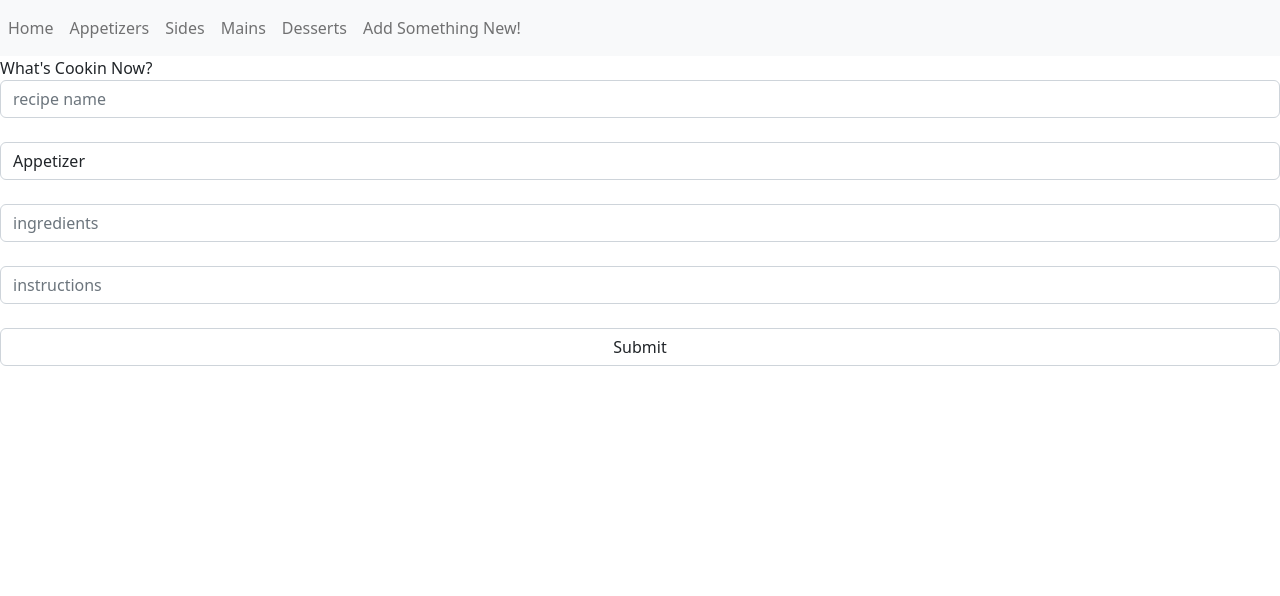
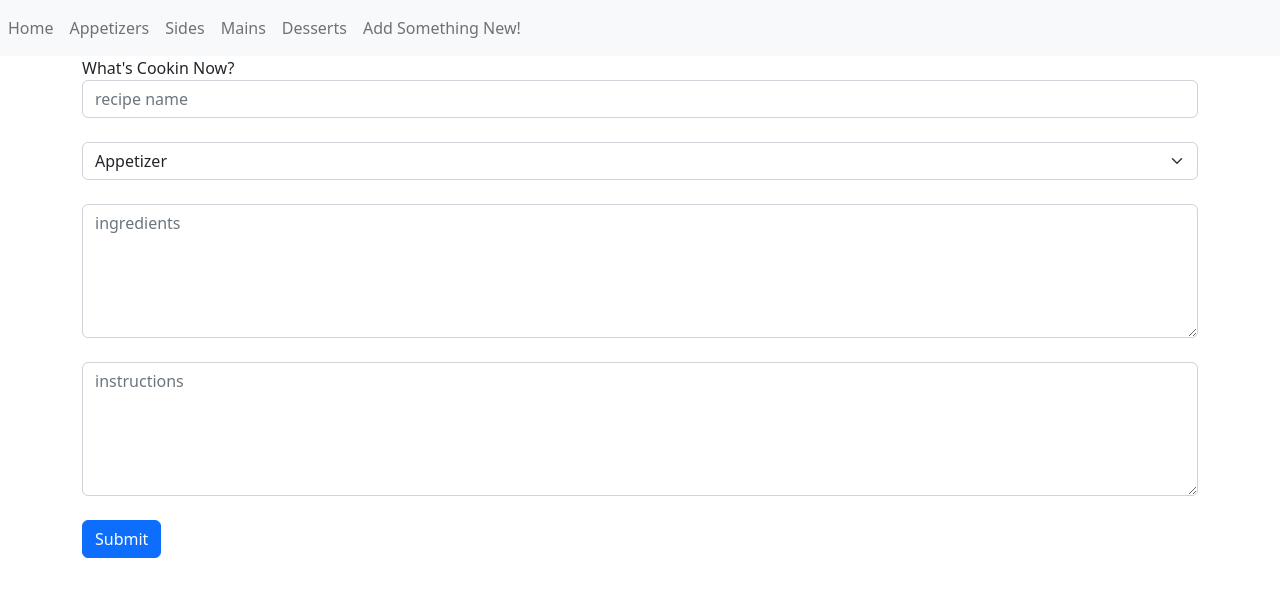
Before and after one commit to allisonbohannon/Flatiron_Phase_2_Project, a React (Create React App) app: page /addnew in a window 1280 px wide. Shown: the top 596 px of the page. Built offline with nearby package versions, Linux system fonts and the light colour scheme; no server answers.

Commit message:
Add styling to Add New form

```diff
--- a/src/components/AddNew.js
+++ b/src/components/AddNew.js
@@ -1,4 +1,7 @@
 import React, {useState} from "react";
+import Container from 'react-bootstrap/Container';
+import Form from 'react-bootstrap/Form';
+import Button from "react-bootstrap/Button";
 
 function AddNew({ handleAdd }) {
 
@@ -42,18 +45,17 @@ function AddNew({ handleAdd }) {
     }
 
     return (
-        <div>
+        <Container>
             What's Cookin Now?
-            <form className="form-group" onSubmit={handleSubmit}>
-                <input type="text"
+            <Form className="mb-3" onSubmit={handleSubmit}>
+                <Form.Control type="text"
                         name="name"
-                        className="form-control"
                         placeholder="recipe name"
                         onChange={handleChange}
                         value={formData.name}>
-                </input>
+                </Form.Control>
                         <br></br>
-                <select className="form-control"
+                <Form.Select
                         name="recipeType"
                         placeholder="recipe type"
                         onChange={handleChange}
@@ -62,27 +64,25 @@ function AddNew({ handleAdd }) {
                     <option value="sides">Side</option>
                     <option value="mains">Main</option>
                     <option value="desserts">Dessert</option>
-                </select>
+                </Form.Select>
                 <br></br>
-                <input type="textarea"
-                        className="form-control"
+                <Form.Control as="textarea"
                         name="ingredients"
+                        rows={5}
                         placeholder="ingredients"
                         onChange={handleChange}
                         value={formData.ingredients}/>
                 <br></br>
-                <input type="textarea"
-                        className="form-control"
+                <Form.Control as="textarea"
                         name="instructions"
+                        rows={5}
                         placeholder="instructions"
                         onChange={handleChange}
                         value={formData.instructions}/>
                 <br></br>
-                <input type="submit"
-                        className="form-control"
-                        value="Submit"/>
-            </form>
-        </div>
+                <Button type="submit">Submit</Button>
+            </Form>
+        </Container>
     )
 }
 
```
